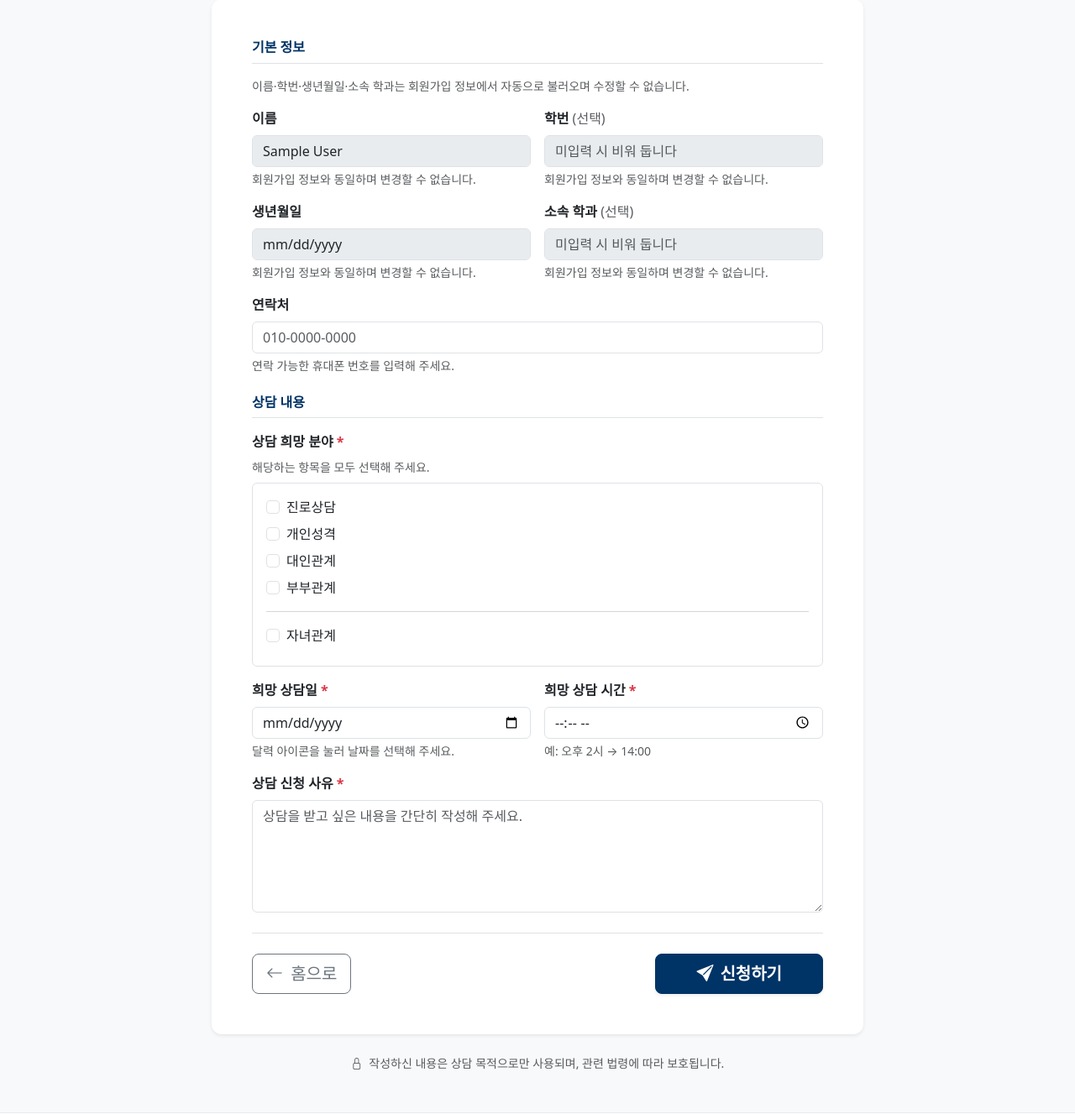
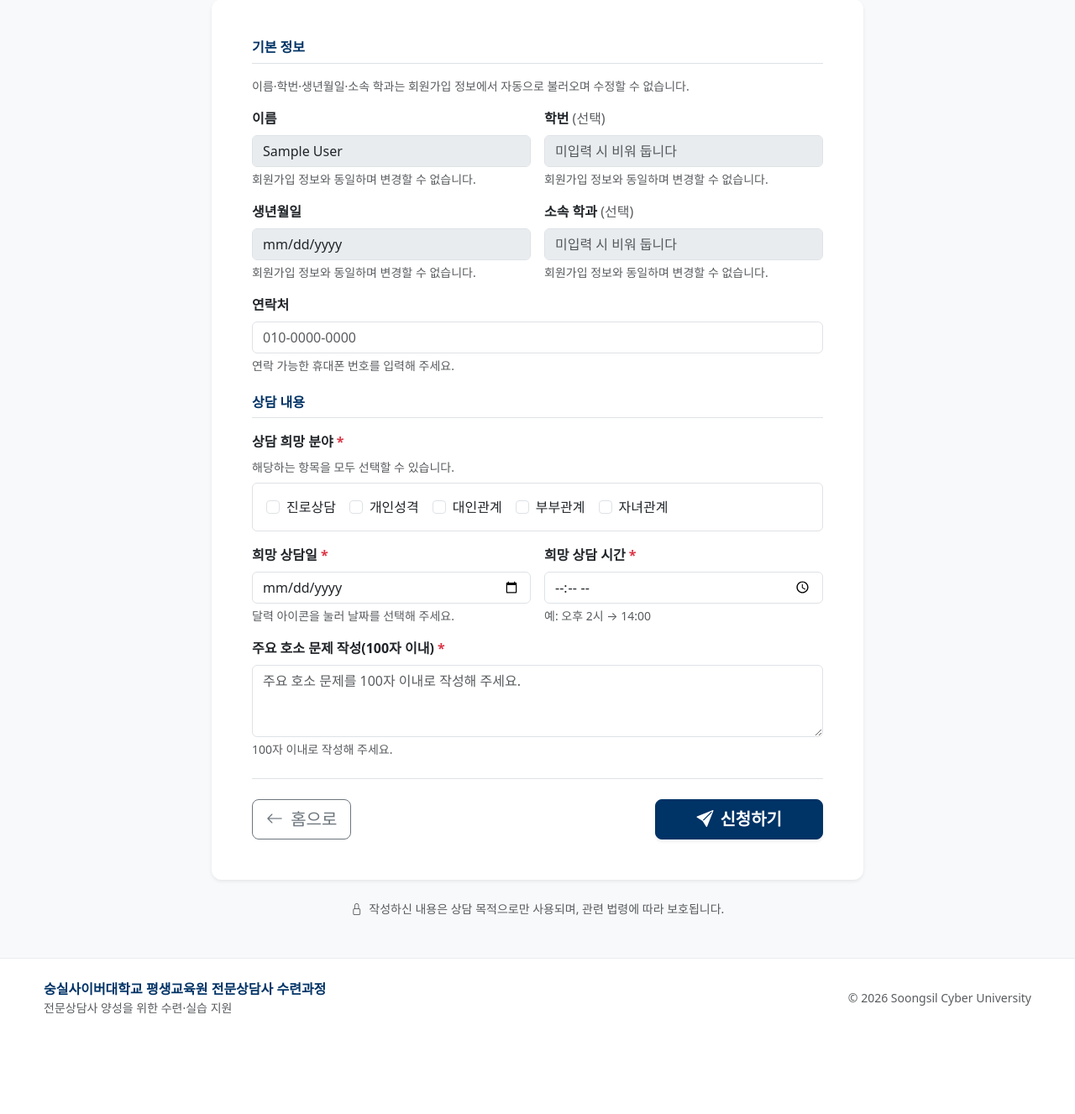
Before and after one commit to dopubble/KSCU-Counseling-System, a Django app: page /counseling/apply/ in a window 1280 px wide. Shown: the part 397-1724 px from the top of the page at 84% size. After the commit the page ends 1605 px from the top, so only its background shows below. Run offline with Django 5.2, Linux system fonts and the light colour scheme; the visitor is signed in with stand-in values (Sample User, id 1); data comes from the database, SQL or seed files in the repository; parts of the project's set-up code (start-up, migrations or seed data) failed here and were passed over.

Commit message:
Use five counseling type checkboxes and rename reason field to 100-char chief complaint

```diff
--- a/apps/counseling/constants.py
+++ b/apps/counseling/constants.py
@@ -9,9 +9,6 @@
 ]
 
 COUNSELING_TYPE_CHOICES = [(value, value) for value in COUNSELING_TYPE_VALUES]
-
-# UI 구분선: 자녀관계 앞에 표시
-COUNSELING_TYPE_SEPARATOR_BEFORE = "자녀관계"
 
 DEFAULT_COUNSELING_TYPES = ["진로상담"]
 
--- a/apps/counseling/forms.py
+++ b/apps/counseling/forms.py
@@ -89,12 +89,14 @@
         },
     )
     reason = forms.CharField(
-        label="상담 신청 사유",
+        label="주요 호소 문제 작성(100자 이내)",
+        max_length=100,
         widget=forms.Textarea(
             attrs={
                 "class": "form-control",
-                "rows": 5,
-                "placeholder": "상담을 받고 싶은 내용을 간단히 작성해 주세요.",
+                "rows": 3,
+                "maxlength": "100",
+                "placeholder": "주요 호소 문제를 100자 이내로 작성해 주세요.",
             }
         ),
     )
@@ -163,6 +165,14 @@
         value = normalize_counseling_types(self.cleaned_data.get("counseling_types"))
         if not value:
             raise forms.ValidationError("상담 희망 분야를 하나 이상 선택해 주세요.")
+        return value
+
+    def clean_reason(self):
+        value = (self.cleaned_data.get("reason") or "").strip()
+        if not value:
+            raise forms.ValidationError("주요 호소 문제를 작성해 주세요.")
+        if len(value) > 100:
+            raise forms.ValidationError("100자 이내로 작성해 주세요.")
         return value
 
 
--- a/templates/counseling/apply.html
+++ b/templates/counseling/apply.html
@@ -107,13 +107,10 @@
                             <div class="row g-3 mb-4">
                                 <div class="col-12">
                                     <span class="form-label fw-semibold d-block">{{ form.counseling_types.label }} <span class="text-danger">*</span></span>
-                                    <div class="form-text mb-2">해당하는 항목을 모두 선택해 주세요.</div>
-                                    <div class="counseling-type-options border rounded p-3 bg-white">
+                                    <div class="form-text mb-2">해당하는 항목을 모두 선택할 수 있습니다.</div>
+                                    <div class="counseling-type-options d-flex flex-wrap gap-3 border rounded p-3 bg-white">
                                         {% for option in form.counseling_types %}
-                                            {% if option.data.value == "자녀관계" %}
-                                            <hr class="my-3 text-muted">
-                                            {% endif %}
-                                            <div class="form-check mb-2">
+                                            <div class="form-check mb-0">
                                                 {{ option.tag }}
                                                 <label class="form-check-label" for="{{ option.id_for_label }}">{{ option.choice_label }}</label>
                                             </div>
@@ -136,6 +133,7 @@
                                 <div class="col-12">
                                     <label for="id_reason" class="form-label fw-semibold">{{ form.reason.label }} <span class="text-danger">*</span></label>
                                     {{ form.reason }}
+                                    <div class="form-text">100자 이내로 작성해 주세요.</div>
                                     {% if form.reason.errors %}<div class="text-danger small mt-1">{{ form.reason.errors.0 }}</div>{% endif %}
                                 </div>
                             </div>
```
